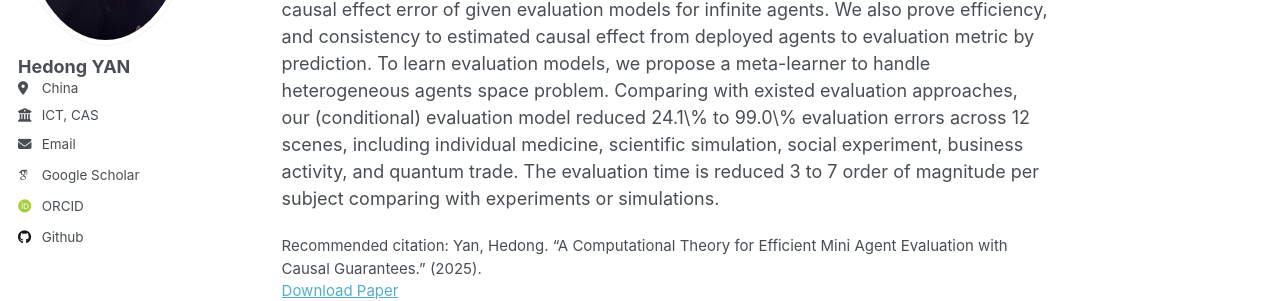
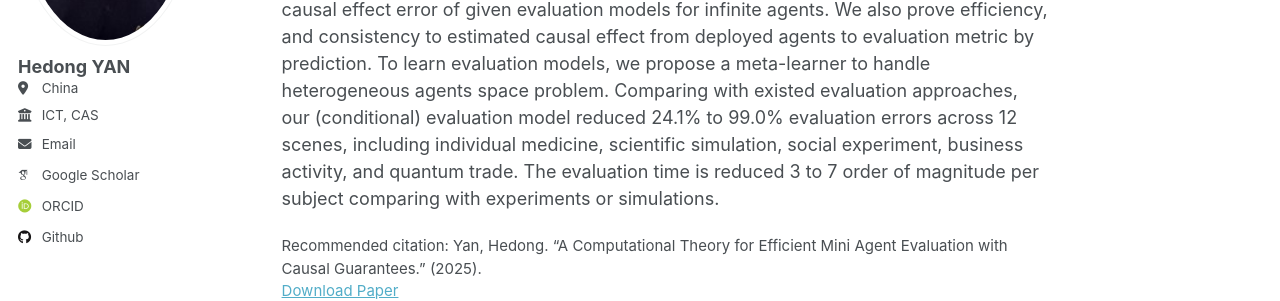
Before and after one commit to hedongyan/hedongyan.github.io, a Jekyll site: the page built from _publications/2025-05-15-A Computational Theory for Efficient Mini Agent Evaluation with Causal Guarantees.md, in a window 1280 px wide and 1290 px high. Shown: the part 316-617 px from the top of the window. Built offline with Jekyll 4.4.1, drawn with Linux system fonts in a browser that asks for light colours; some web fonts are replaced; some of the changed text lies outside the part shown.

```diff
--- a/_publications/2025-05-15-A Computational Theory for Efficient Mini Agent Evaluation with Causal Guarantees.md
+++ b/_publications/2025-05-15-A Computational Theory for Efficient Mini Agent Evaluation with Causal Guarantees.md
@@ -11,4 +11,4 @@ paperurl: 'https://arxiv.org/abs/2503.21138'
 citation: 'Yan, Hedong. “A Computational Theory for Efficient Mini Agent Evaluation with Causal Guarantees.” (2025).'
 ---
 
-In order to reduce the cost of experimental evaluation for agents, we introduce a computational theory of evaluation for mini agents: build evaluation model to accelerate the evaluation procedures. We prove upper bounds of generalized error and generalized causal effect error of given evaluation models for infinite agents. We also prove efficiency, and consistency to estimated causal effect from deployed agents to evaluation metric by prediction. To learn evaluation models, we propose a meta-learner to handle heterogeneous agents space problem. Comparing with existed evaluation approaches, our (conditional) evaluation model reduced 24.1\% to 99.0\% evaluation errors across 12 scenes, including individual medicine, scientific simulation, social experiment, business activity, and quantum trade. The evaluation time is reduced 3 to 7 order of magnitude per subject comparing with experiments or simulations.
+In order to reduce the cost of experimental evaluation for agents, we introduce a computational theory of evaluation for mini agents: build evaluation model to accelerate the evaluation procedures. We prove upper bounds of generalized error and generalized causal effect error of given evaluation models for infinite agents. We also prove efficiency, and consistency to estimated causal effect from deployed agents to evaluation metric by prediction. To learn evaluation models, we propose a meta-learner to handle heterogeneous agents space problem. Comparing with existed evaluation approaches, our (conditional) evaluation model reduced 24.1% to 99.0% evaluation errors across 12 scenes, including individual medicine, scientific simulation, social experiment, business activity, and quantum trade. The evaluation time is reduced 3 to 7 order of magnitude per subject comparing with experiments or simulations.
```
